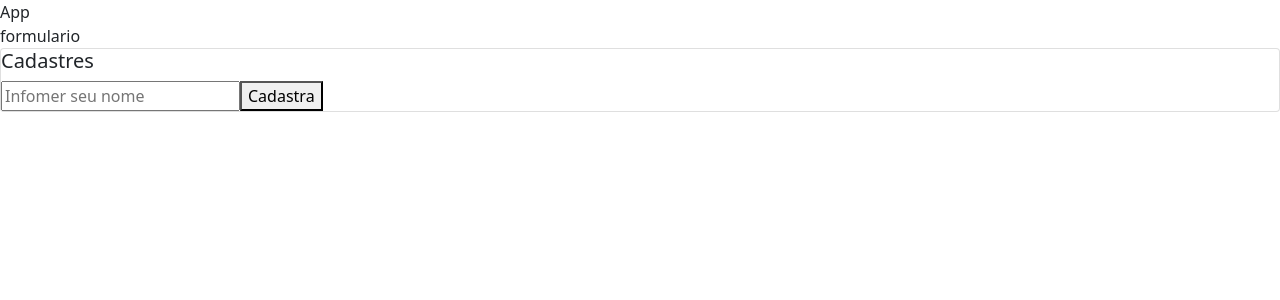
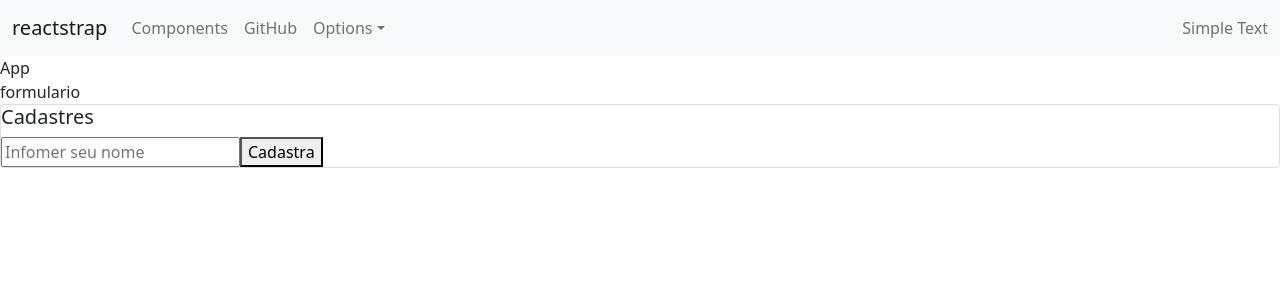
Before and after one commit to jeovanedossantossantos/Registered-Relfe, a React (Create React App) app: page / in a window 1280 px wide. Shown: the top 300 px of the page. Built offline with nearby package versions, Linux system fonts and the light colour scheme.

Commit message:
Mudança do Menu

```diff
--- a/package.json
+++ b/package.json
@@ -9,11 +9,13 @@
         "@testing-library/user-event": "^13.5.0",
         "@types/react": "^17.0.38",
         "axios": "^0.25.0",
+        "bootstrap": "^5.1.3",
         "dotenv": "^14.2.0",
         "react": "^17.0.2",
         "react-dom": "^17.0.2",
         "react-dotenv": "^0.1.3",
         "react-scripts": "5.0.0",
+        "reactstrap": "^9.0.1",
         "styled-components": "^5.3.3",
         "web-vitals": "^2.1.3"
     },
@@ -46,5 +48,4 @@
         "@types/styled-components": "^5.1.20",
         "typescript": "^4.5.4"
     }
-
 }
--- a/src/App.tsx
+++ b/src/App.tsx
@@ -1,9 +1,11 @@
 import Form from "./components/Form";
+import Header from "./components/Header";
 
 
 function App() {
   return (
     <div className="App">
+      <Header></Header>
       App
       <Form></Form>
 
--- a/src/components/Header/index.tsx
+++ b/src/components/Header/index.tsx
@@ -1,36 +1,98 @@
-import React from "react";
+import React, { useState } from "react";
+import 'bootstrap/dist/css/bootstrap.min.css';
+import { Collapse, DropdownItem, DropdownMenu, DropdownToggle, Nav, Navbar, NavbarBrand, NavbarText, NavbarToggler, NavItem, NavLink, UncontrolledDropdown } from "reactstrap";
+const Header: React.FC = () => {
 
-const Header: React.FC = ()=>{
-    return(
-        <div>
+  const [isOpen, setIsOpen] = useState(false);
 
-<nav className="navbar navbar-expand-lg navbar-light bg-light">
-  <div className="container-fluid">
-    <a className="navbar-brand" href="#">Navbar</a>
-    <button className="navbar-toggler" type="button" data-bs-toggle="collapse" data-bs-target="#navbarNav" aria-controls="navbarNav" aria-expanded="false" aria-label="Toggle navigation">
-      <span className="navbar-toggler-icon"></span>
-    </button>
-    <div className="collapse navbar-collapse" id="navbarNav">
-      <ul className="navbar-nav">
-        <li className="nav-item">
-          <a className="nav-link active" aria-current="page" href="#">Home</a>
-        </li>
-        <li className="nav-item">
-          <a className="nav-link" href="#">Features</a>
-        </li>
-        <li className="nav-item">
-          <a className="nav-link" href="#">Pricing</a>
-        </li>
-        <li className="nav-item">
-          <a className="nav-link disabled">Disabled</a>
-        </li>
-      </ul>
+  const toggle = () => setIsOpen(!isOpen);
+  return (
+
+
+    <div>
+      <Navbar
+        color="light"
+        expand="md"
+        light
+      >
+        <NavbarBrand href="/">
+          reactstrap
+        </NavbarBrand>
+        <NavbarToggler onClick={toggle} />
+        <Collapse isOpen={isOpen} navbar>
+          <Nav
+            className="me-auto"
+            navbar
+          >
+            <NavItem>
+              <NavLink href="/components/">
+                Components
+              </NavLink>
+            </NavItem>
+            <NavItem>
+              <NavLink href="https://github.com/reactstrap/reactstrap">
+                GitHub
+              </NavLink>
+            </NavItem>
+            <UncontrolledDropdown
+              inNavbar
+              nav
+            >
+              <DropdownToggle
+                caret
+                nav
+              >
+                Options
+              </DropdownToggle>
+              <DropdownMenu right>
+                <DropdownItem>
+                  Option 1
+                </DropdownItem>
+                <DropdownItem>
+                  Option 2
+                </DropdownItem>
+                <DropdownItem divider />
+                <DropdownItem>
+                  Reset
+                </DropdownItem>
+              </DropdownMenu>
+            </UncontrolledDropdown>
+          </Nav>
+          <NavbarText>
+            Simple Text
+          </NavbarText>
+        </Collapse>
+      </Navbar>
     </div>
-  </div>
-</nav>
+    //         <div>
 
-        </div>
-    )
+    // <nav className="navbar navbar-expand-lg navbar-light bg-light">
+    //   <div className="container-fluid">
+    //     <a className="navbar-brand" href="#">Navbar</a>
+    //     <button className="navbar-toggler" type="button" data-bs-toggle="collapse" data-bs-target="#navbarNav" aria-controls="navbarNav" aria-expanded="false" aria-label="Toggle navigation">
+    //       <span className="navbar-toggler-icon"></span>
+    //     </button>
+    //     <div className="collapse navbar-collapse" id="navbarNav">
+    //       <ul className="navbar-nav">
+    //         <li className="nav-item">
+    //           <a className="nav-link active" aria-current="page" href="#">Home</a>
+    //         </li>
+    //         <li className="nav-item">
+    //           <a className="nav-link" href="#">Features</a>
+    //         </li>
+    //         <li className="nav-item">
+    //           <a className="nav-link" href="#">Pricing</a>
+    //         </li>
+    //         <li className="nav-item">
+    //           <a className="nav-link disabled">Disabled</a>
+    //         </li>
+    //       </ul>
+    //     </div>
+    //   </div>
+    // </nav>
+
+    //         </div>
+  )
 }
 
 export default Header;
```
Also changed, not shown: 2 other files (tests, documents, lock files or other folders).
